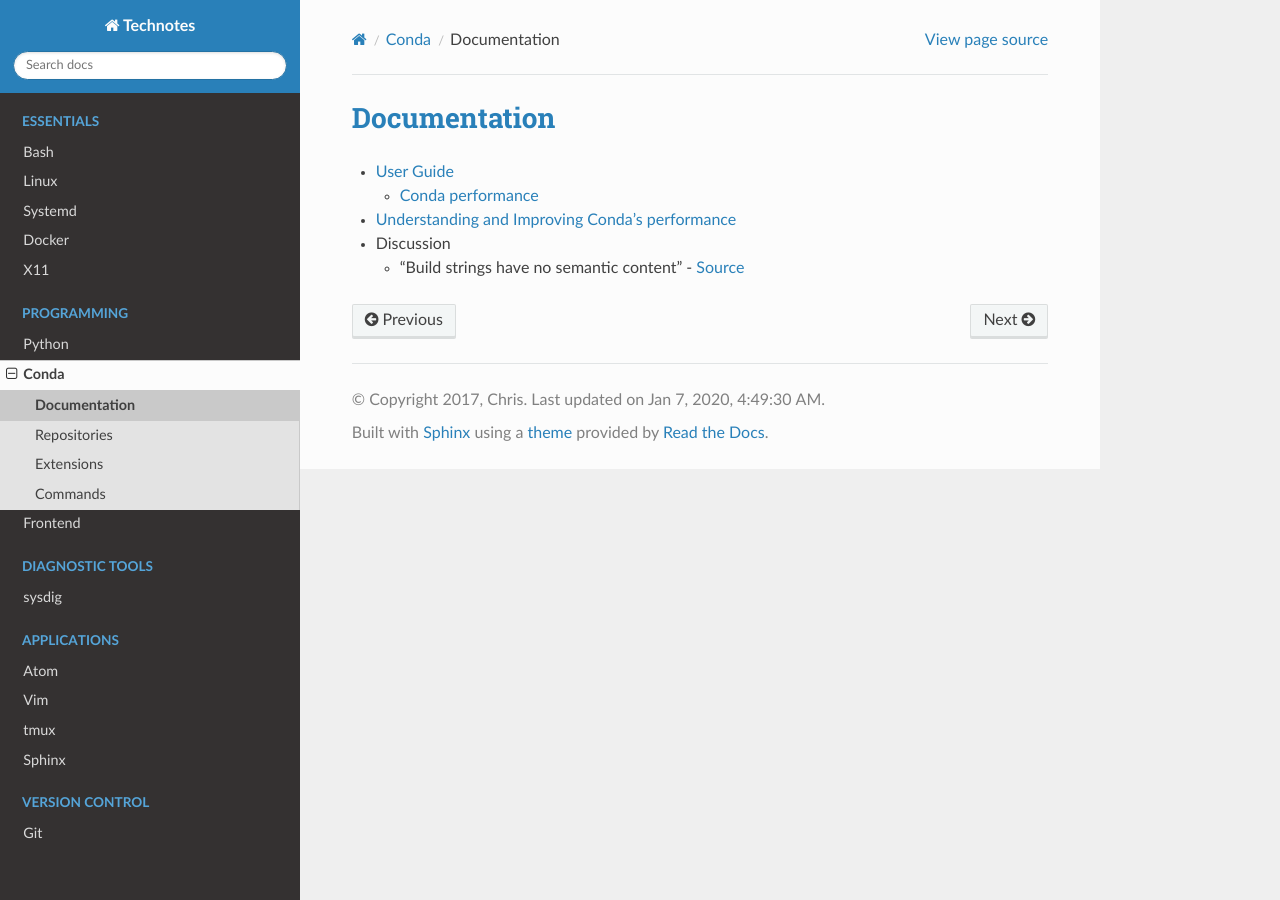
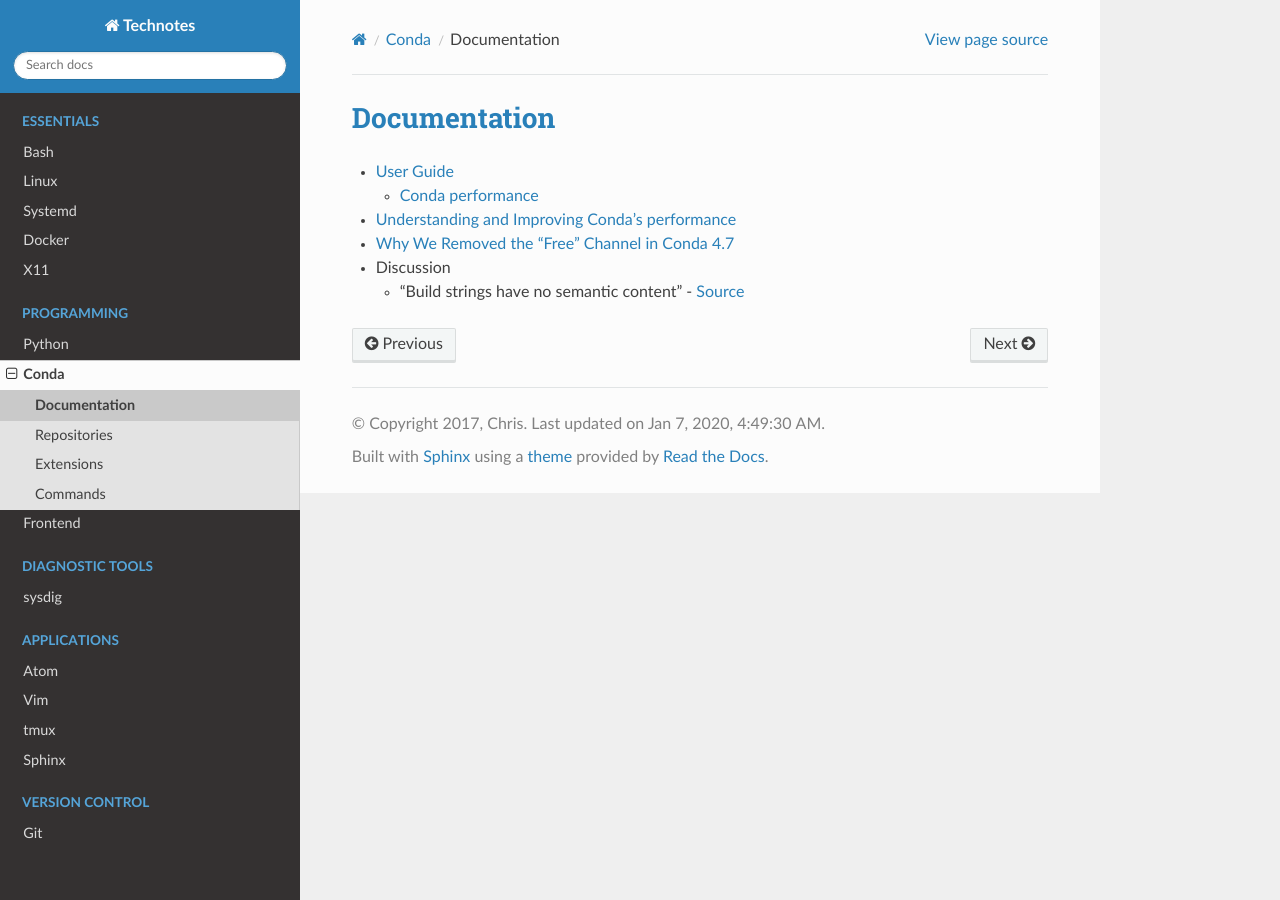
Before and after one commit to heterotopian/technotes, a Sphinx documentation site: the page built from source/conda/doc.rst, in a window 1280 px wide. Built offline with Sphinx 7.4.7 and the Read the Docs theme 2.0.0, drawn with Linux system fonts in a browser that asks for light colours.

Commit message:
Why free channel was removed

```diff
--- a/source/conda/doc.rst
+++ b/source/conda/doc.rst
@@ -10,6 +10,7 @@
   - `Conda performance <https://docs.conda.io/projects/conda/en/latest/user-guide/concepts/conda-performance.html>`_
 
 - `Understanding and Improving Conda’s performance <https://www.anaconda.com/understanding-and-improving-condas-performance/>`_
+- `Why We Removed the “Free” Channel in Conda 4.7 <https://www.anaconda.com/why-we-removed-the-free-channel-in-conda-4-7/>`_
 - Discussion
 
   - "Build strings have no semantic content" -
```
